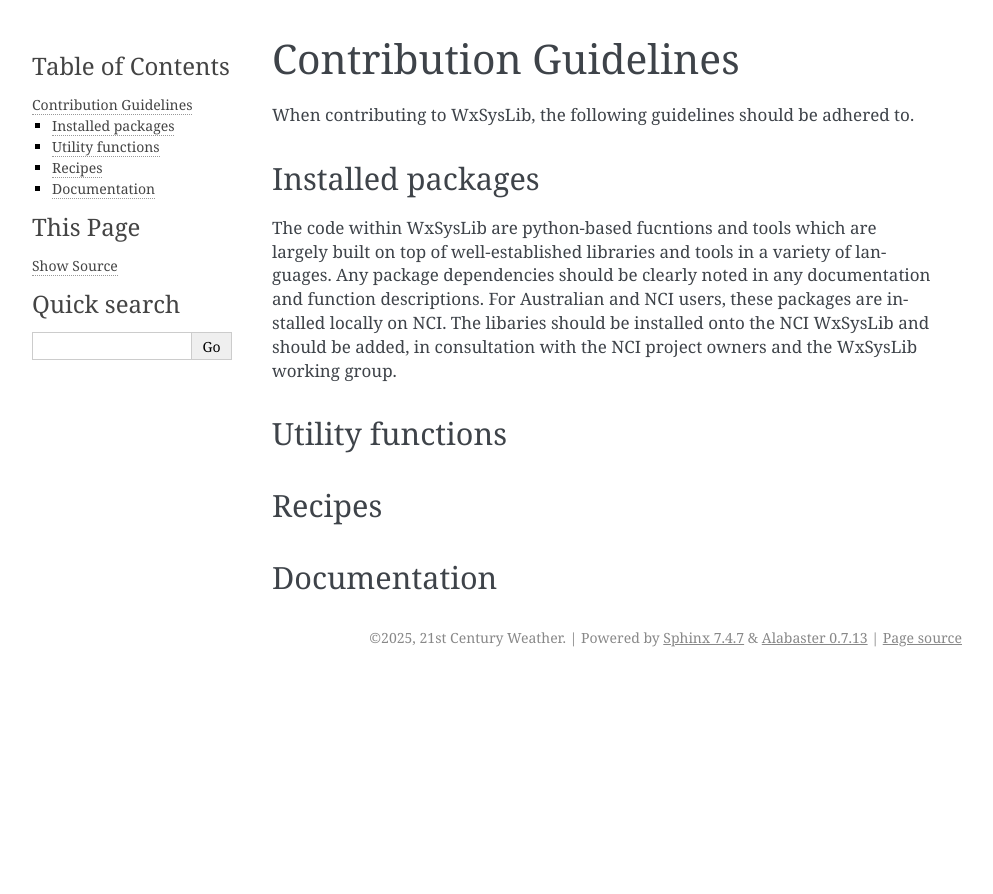
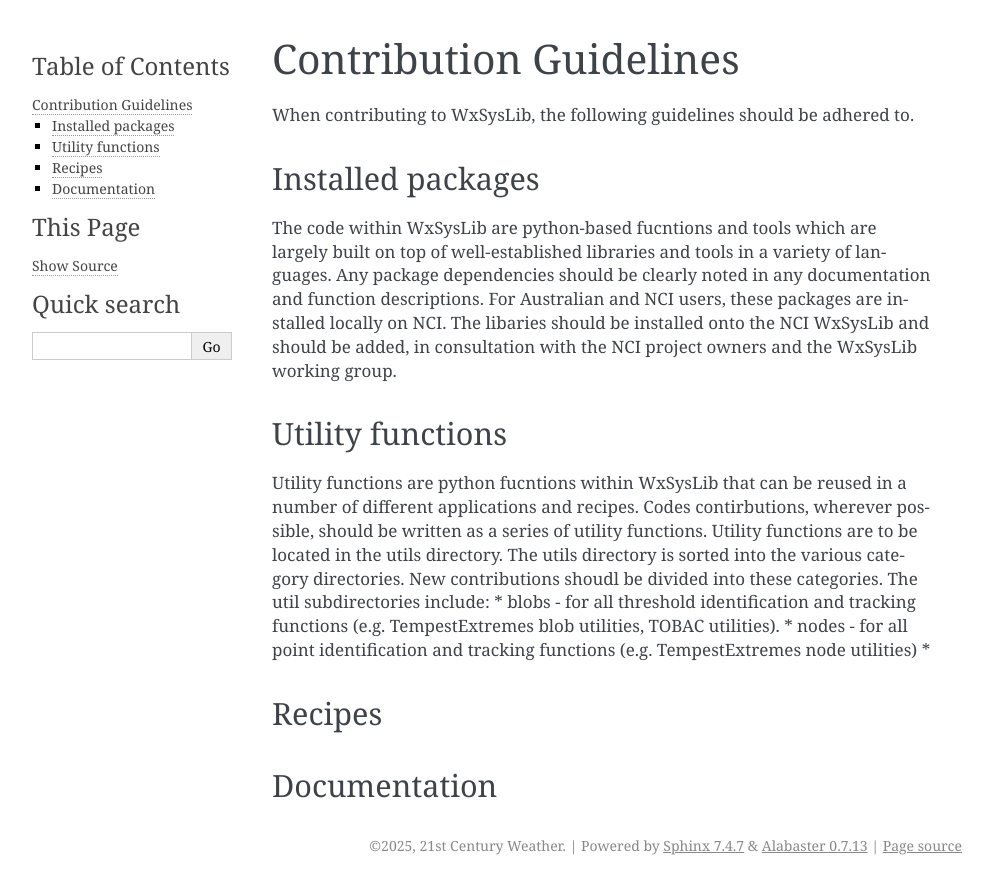
Before and after one commit to andrewbrown31/WxSysLib, a Sphinx documentation site: the page built from docs/contributing.rst, in a window 1280 px wide. Shown: the top 894 px of the page, without its empty margins (148-1141 px from the left). Built offline with Sphinx 7.4.7, drawn with Linux system fonts in a browser that asks for light colours.

Commit message:
Update contributing.rst

```diff
--- a/docs/contributing.rst
+++ b/docs/contributing.rst
@@ -9,9 +9,14 @@
 
 Utility functions
 -----------------
+Utility functions are python fucntions within WxSysLib that can be reused in a number of different applications and recipes. Codes contirbutions, wherever possible, should be written as a series of utility functions. Utility functions are to be located in the utils directory. The utils directory is sorted into the various category directories. New contributions shoudl be divided into these categories. The util subdirectories include:
+* blobs - for all threshold identification and tracking functions (e.g. TempestExtremes blob utilities, TOBAC utilities).
+* nodes - for all point identification and tracking functions (e.g. TempestExtremes node utilities)
+*
 
 Recipes
 -------
 
+
 Documentation
 -------------
```
